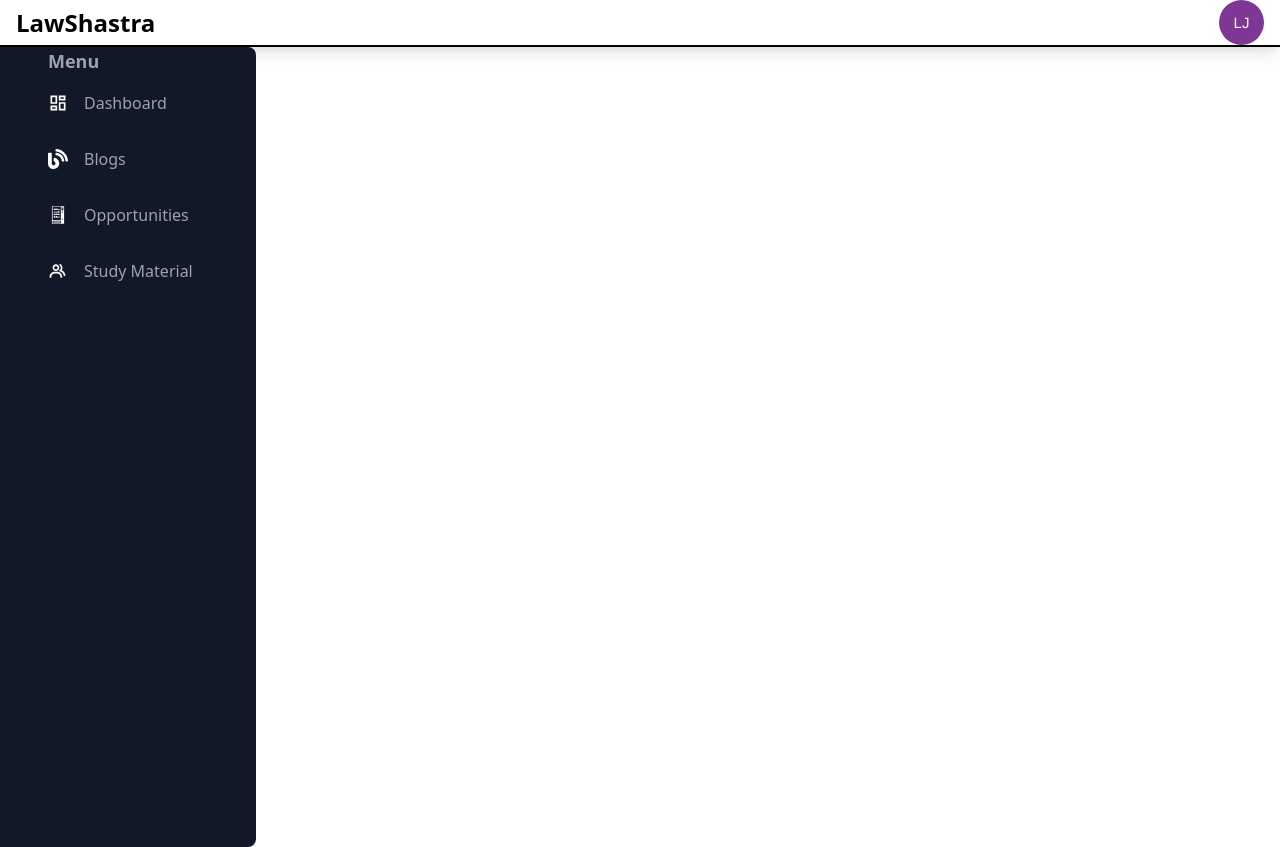
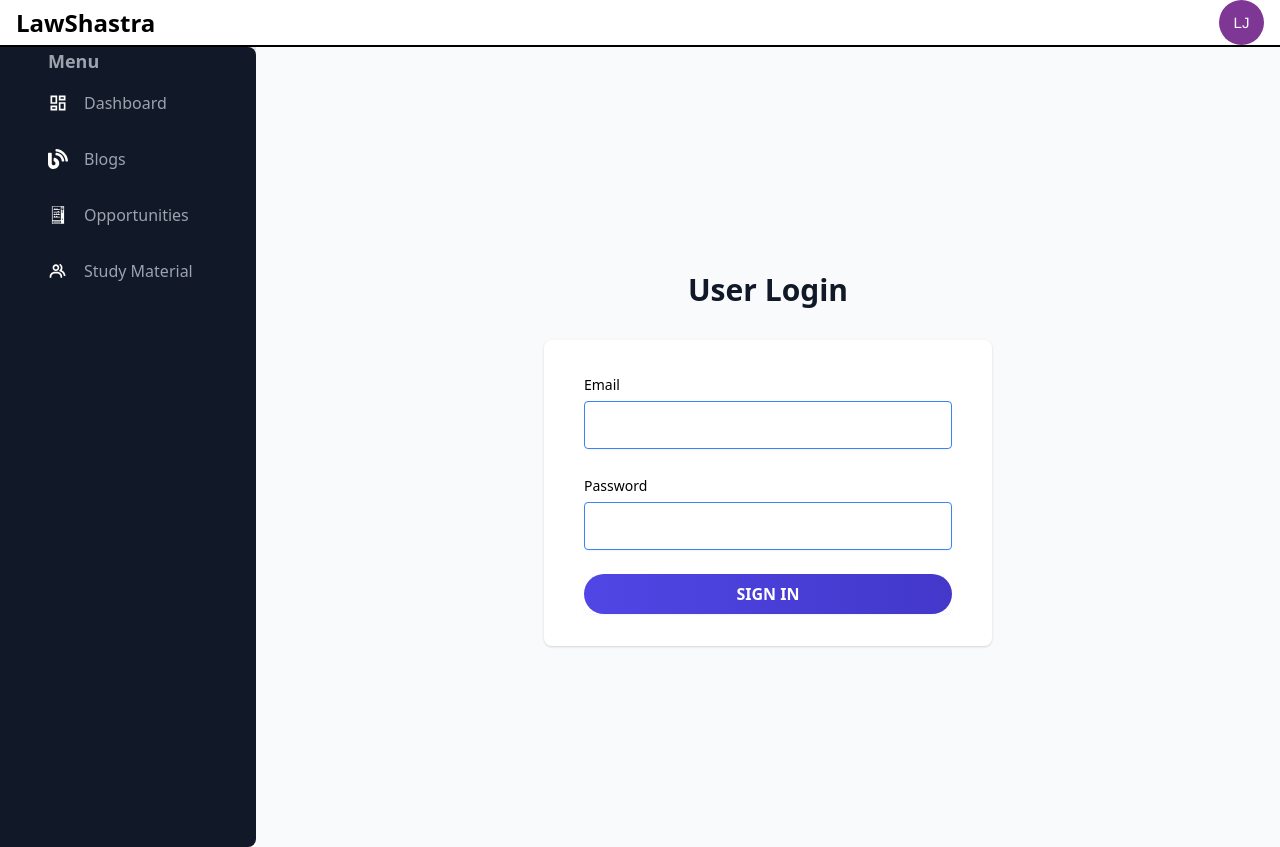
Before and after one commit to Amanj881/lawshastra-f, a React (Create React App) app: page / in a window 1280 px wide. Before the commit the page ends 800 px from the top, so only its background shows below. Built offline with nearby package versions, Linux system fonts and the light colour scheme.

Commit message:
admin pages

```diff
--- a/src/App.js
+++ b/src/App.js
@@ -73,7 +73,7 @@
       </div>
       <div className="lg:w-4/5 w-full ">
       <Switch>
-        <Route path="/login" exact component={Login} />
+        <Route path="/" exact component={Login} />
         <Route path="/dashboard" exact component={Dashboard} />
         <Route path="/blogs" exact component={Blogs} />
         <Route path="/opportunities" exact component={Opportunities} />
```
Also changed, not shown: 1 other file (tests, documents, lock files or other folders).
